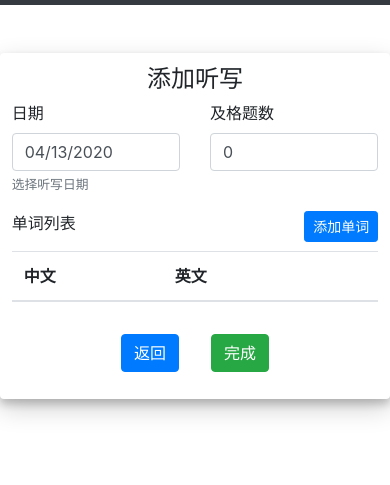
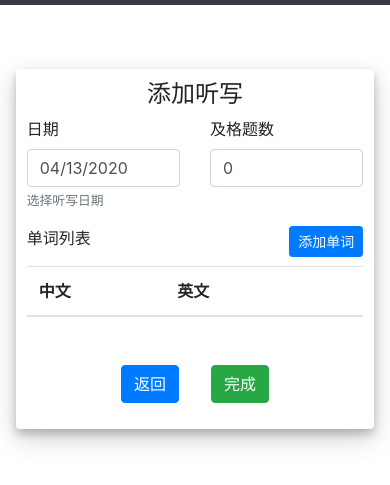
Before and after one commit to FrankLeeeee/Jenny-s-Helper, a React app: page /teacher/addDictation in a window 390 px wide. Shown: the part 51-536 px from the top of the page. Built offline with nearby package versions, Linux system fonts and the light colour scheme.

Commit message:
responsive to mobile

```diff
--- a/src/pages/addDictationPage.js
+++ b/src/pages/addDictationPage.js
@@ -137,8 +137,8 @@ export default class AddDictationPage extends Component {
     return (
       <div>
         <Navbar />
-        <div className="container general-form rounded mt-5">
-          <form onSubmit={this.onFormSubmit}>
+        <div className="container mt-5 p-3">
+          <form onSubmit={this.onFormSubmit} className="general-form rounded">
             <h4 className="text-center">添加听写</h4>
             <div className="row">
               <div className="col">
@@ -183,7 +183,7 @@ export default class AddDictationPage extends Component {
                 </button>
               </div>
             </div>
-            <div className="form-group mt-2">
+            <div className="form-group mt-2 table-responsive-sm table-responsive-md">
               <table className="table">
                 <thead>
                   <th scope="col">中文</th>
@@ -201,6 +201,7 @@ export default class AddDictationPage extends Component {
                             value={this.state.word_list[idx].chinese}
                             onChange={this.handleChineseChange}
                             required
+                            className="form-control"
                           ></input>
                         </td>
                         <td>
@@ -209,6 +210,7 @@ export default class AddDictationPage extends Component {
                             data-idx={idx}
                             value={this.state.word_list[idx].english}
                             onChange={this.handleEnglishChange}
+                            className="form-control"
                             required
                           ></input>
                         </td>
--- a/src/static/app.css
+++ b/src/static/app.css
@@ -50,7 +50,7 @@
 
 @media screen and (max-width: 540px) {
   .page-center {
-    width: 75%;
+    width: 85%;
   }
 }
 /* For Tablets */
```
Also changed, not shown: dist/0b4ac1dc75df35e169b70d7719afe4cc.ttf (deleted), dist/5bee74caefdf9d0a834915f6c8eeb259.svg (deleted), dist/651771e1df95c807c99608188d0a4287.woff (deleted), dist/bundle.js.LICENSE.txt (deleted), dist/index.html (deleted), 2 other files.
